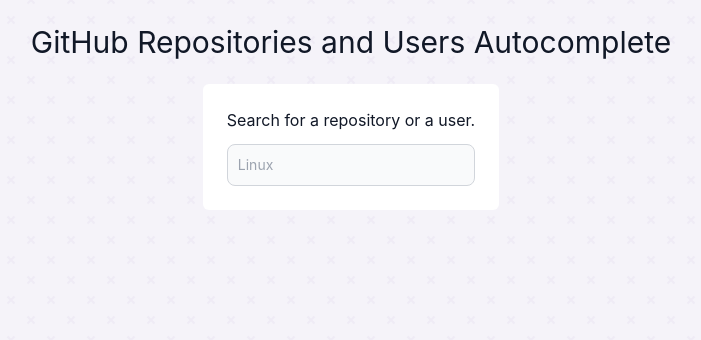
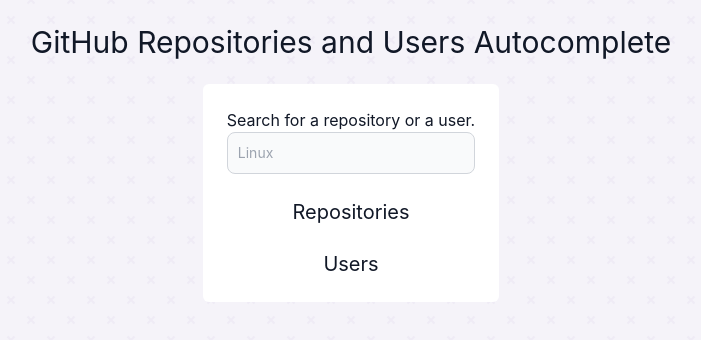
Before and after one commit to tropical32/github-explorer, a React (Vite) app: page / in a window 1280 px wide. Shown: the top 340 px of the page, without its empty margins (289-990 px from the left). Built offline with nearby package versions, Linux system fonts and the light colour scheme; a web font is replaced by a local one.

Commit message:
refactor: clean up the jsx

```diff
--- a/src/GithubListing.tsx
+++ b/src/GithubListing.tsx
@@ -1,4 +1,4 @@
-import { useRef, useState, useCallback } from "react";
+import { useRef, useState, useCallback, useMemo } from "react";
 import { useQuery } from "@tanstack/react-query";
 import Spinner from "./Spinner";
 
@@ -123,8 +123,42 @@
     setShouldFetch(textLen >= MIN_CHAR_SEARCH);
   }, []);
 
+  const isNoResultsRepoVisible = useMemo(
+    () => !isFetchingRepos && !errorRepos && repositories?.total_count === 0,
+    [isFetchingRepos, errorRepos, repositories],
+  );
+
+  const isNoResultsUserVisible = useMemo(
+    () => !isFetchingUsers && !errorUsers && users?.total_count === 0,
+    [isFetchingUsers, errorUsers, users],
+  );
+
+  const isReposSpinnerVisible = useMemo(
+    () => isFetchingRepos && !errorRepos,
+    [isFetchingRepos, errorRepos],
+  );
+
+  const isRepoResultsVisible = useMemo(
+    () =>
+      !isFetchingRepos &&
+      !errorRepos &&
+      repositories &&
+      repositories?.total_count > 0,
+    [isFetchingRepos, errorRepos, repositories],
+  );
+
+  const showUserResults = useMemo(
+    () => !isFetchingUsers && !errorUsers && users && users?.total_count > 0,
+    [isFetchingUsers, errorUsers, users],
+  );
+
+  const isUsersSpinnerVisible = useMemo(
+    () => isFetchingUsers && !errorUsers,
+    [isFetchingUsers, errorUsers],
+  );
+
   return (
-    <div className="py-6 px-6 bg-white rounded-md gap-3 flex flex-col">
+    <div className="py-6 px-6 bg-white rounded-md flex flex-col">
       <p className="text-gray-900">Search for a repository or a user.</p>
       <input
         ref={inputRef}
@@ -134,41 +168,42 @@
         placeholder="Linux"
         onChange={(e) => onChange(e.target.value.length)}
       />
-      {isFetchingRepos && !errorRepos && (
+
+      <p className="text-xl text-center mt-6">Repositories</p>
+      {isRepoResultsVisible && (
+        <div className="grid grid-cols-[1fr] md:grid-cols-[1fr_auto_auto_auto_auto] gap-y-6">
+          {repositories?.items.map((repo) => (
+            <RepositoryEntry key={repo.id} repository={repo}></RepositoryEntry>
+          ))}
+        </div>
+      )}
+      {isNoResultsRepoVisible && (
+        <p className="text-md text-center text-gray-500">No results.</p>
+      )}
+      {isReposSpinnerVisible && (
         <div className="flex justify-center mt-3">
           <Spinner />
         </div>
       )}
-      {!isFetchingRepos && !errorRepos && repositories?.total_count === 0 && (
-        <p className="text-xl text-center mt-3">No results.</p>
+      {errorRepos && <p className="text-red-500">{errorRepos.message}</p>}
+
+      <p className="text-xl text-center mt-6">Users</p>
+      {showUserResults && (
+        <div className="flex flex-col gap-6">
+          {users?.items.map((user) => (
+            <UserEntry key={user.id} user={user}></UserEntry>
+          ))}
+        </div>
       )}
-      {!isFetchingRepos &&
-        !errorRepos &&
-        repositories &&
-        repositories?.total_count > 0 && (
-          <>
-            <p className="text-xl text-center">Repositories</p>
-            <div className="grid grid-cols-[1fr] md:grid-cols-[1fr_auto_auto_auto_auto] gap-y-6">
-              {repositories?.items.map((repo) => (
-                <RepositoryEntry
-                  key={repo.id}
-                  repository={repo}
-                ></RepositoryEntry>
-              ))}
-            </div>
-          </>
-        )}
-      {!isFetchingUsers && !errorUsers && users && users?.total_count > 0 && (
-        <>
-          <p className="text-xl text-center">Users</p>
-          <div className="flex flex-col gap-6">
-            {users?.items.map((user) => (
-              <UserEntry key={user.id} user={user}></UserEntry>
-            ))}
-          </div>
-        </>
+      {isNoResultsUserVisible && (
+        <p className="text-md text-center text-gray-500">No results.</p>
       )}
-      {errorRepos && <p className="mt-3 text-red-500">{errorRepos.message}</p>}
+      {isUsersSpinnerVisible && (
+        <div className="flex justify-center mt-3">
+          <Spinner />
+        </div>
+      )}
+      {errorUsers && <p className="text-red-500">{errorUsers.message}</p>}
     </div>
   );
 }
```
